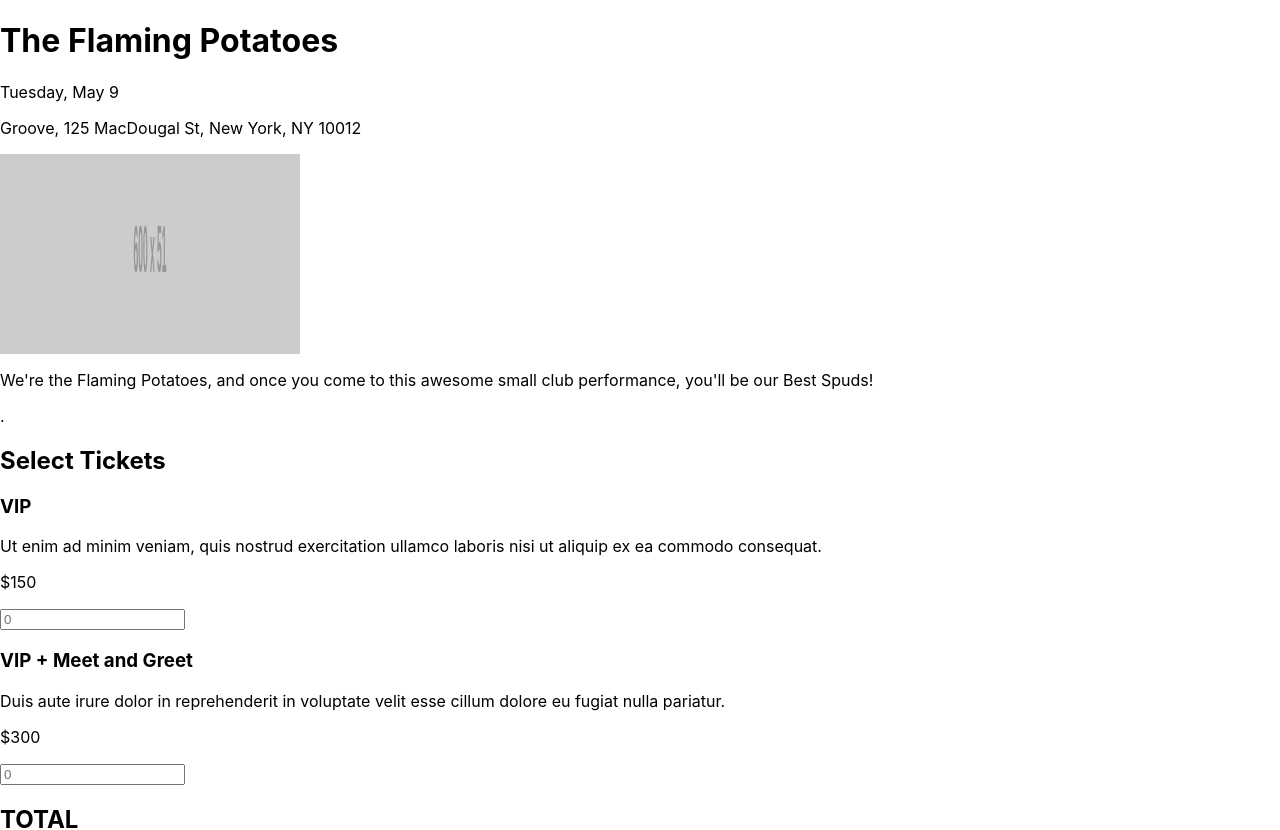
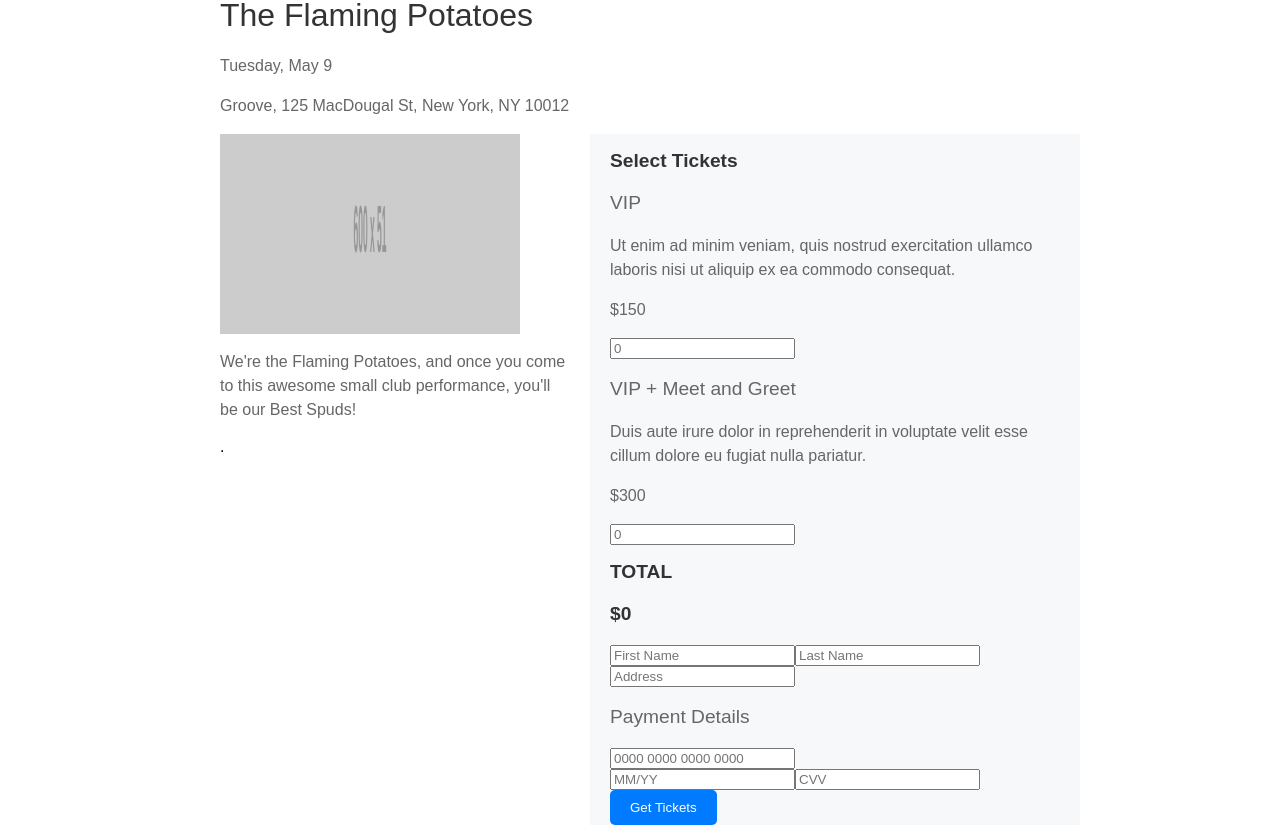
Before and after one commit to jyonah/code-name-cindy, a React (Create React App) app: page / in a window 1280 px wide. Shown: the top 830 px of the page. Built offline with nearby package versions, Linux system fonts and the light colour scheme.

Commit message:
Adds simple styling

```diff
--- a/src/App.js
+++ b/src/App.js
@@ -3,6 +3,7 @@ import kpopBand from "./band-json/kpop-band.json";
 import punkBand from "./band-json/punk-band.json";
 
 import BandForm from "./band-form-components/BandForm";
+import './styles/main.css'
 
 function App() {
   const bands = [skaBand, kpopBand, punkBand];
--- a/src/band-form-components/BandForm.js
+++ b/src/band-form-components/BandForm.js
@@ -47,6 +47,7 @@ function BandForm({ band }) {
                     <ConcertDate date={band.date}/>
                     <ConcertLocation location={band.location}/>
                 </ConcertHeader>
+                <div className='flex-columns'>
                     <ConcertInfo >
                         <GracefulImage
                             src={`${band.imgUrl}`}
@@ -67,6 +68,7 @@ function BandForm({ band }) {
                         <SubmitButton/>
                     </TicketsForm>
                 </div>
+            </div>
         </BandFormContext.Provider>
 )}
 
--- a/src/band-form-components/form-components/TicketsForm.js
+++ b/src/band-form-components/form-components/TicketsForm.js
@@ -2,7 +2,7 @@ import * as PropTypes from "prop-types";
 
 export function TicketsForm({children}) {
     return(
-        <div>
+        <div className='tickets-form'>
             {children}
         </div>
     );
--- a/src/band-form-components/info-components/ConcertBlurb.js
+++ b/src/band-form-components/info-components/ConcertBlurb.js
@@ -11,7 +11,7 @@ export function ConcertBlurb({blurb}) {
     return (
         <div>
             <div
-                className='paragraph'
+                className='concert-blurb'
                 dangerouslySetInnerHTML={htmlBlurb}
             />
         </div>
--- /dev/null
+++ b/src/styles/main.css
@@ -0,0 +1,82 @@
+.App {
+    font-family: 'Arial', sans-serif;
+    background-color: white;
+    height: 100vh;
+    display: flex;
+    flex-direction: column;
+    align-items: center;
+    justify-content: center;
+    padding: 20px;
+    box-sizing: border-box;
+}
+
+.App h1 {
+    font-size: 2em;
+    color: #333;
+    margin-bottom: 20px;
+    font-weight: lighter;
+}
+
+.App h2 {
+    font-size: 1.2em;
+    color: #333;
+    margin-bottom: 20px;
+    font-weight: bold;
+}
+
+.App h3 {
+    font-size: 1.2em;
+    color: #666666;
+    margin-bottom: 20px;
+    font-weight: lighter;
+}
+
+.App p {
+    font-size: 1em;
+    color: #666;
+    line-height: 1.5;
+    max-width: 600px;
+}
+
+.App button {
+    padding: 10px 20px;
+    background-color: #007BFF;
+    color: #fff;
+    border: none;
+    border-radius: 5px;
+    cursor: pointer;
+    transition: background-color 0.3s ease;
+}
+
+.App button:hover {
+    background-color: #0056b3;
+}
+
+.concert-header {
+    width: 100%
+}
+
+.flex-columns {
+    display: flex; ;
+}
+
+.concert-header{
+    padding-left: 20px;
+}
+.concert-info, .tickets-form {
+    padding-left: 20px;
+    padding-right: 20px;
+}
+.concert-info {
+    flex-grow: 3;
+    max-width: 350px;
+}
+
+.concert-blurb {
+}
+
+.tickets-form{
+    background: #f7f8fa;
+    flex-grow: 5;
+    max-width: 450px;
+}
```
Lines whose indentation alone changed are shown as unchanged.
